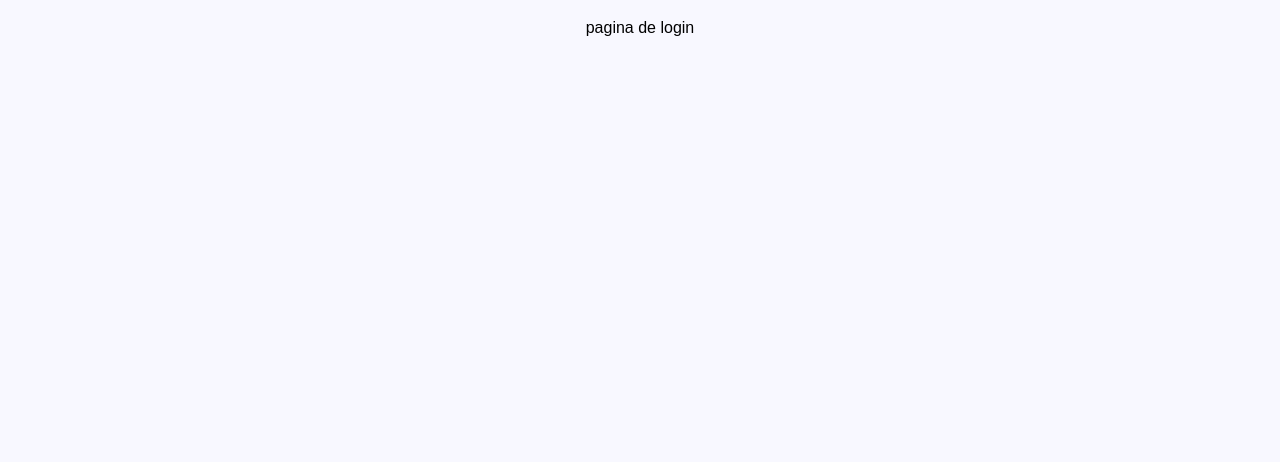
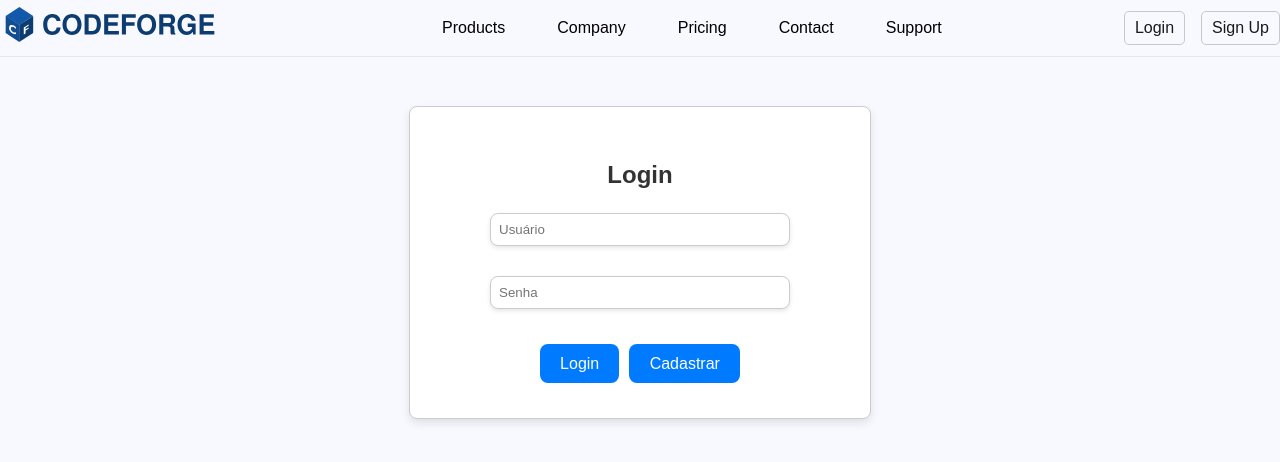
Before and after one commit to Code-Forge-Builders/codeforge-website, a React (Vite) app: page /#/login in a window 1280 px wide. Shown: the top 462 px of the page. Built offline with nearby package versions, Linux system fonts and the light colour scheme; a web font is replaced by a local one.

Commit message:
tela de login feita

```diff
--- a/src/App.css
+++ b/src/App.css
@@ -1,8 +1,8 @@
+
 #root {
   max-width: 1280px;
   width: 100%;
-  margin: 0 auto;
-  padding: 1rem;
+  padding: 0 !important;
   text-align: center;
 }
 
--- /dev/null
+++ b/src/components/LoginForm/LoginForm.css
@@ -0,0 +1,40 @@
+/* src/components/LoginForm.css */
+.form-container {
+    max-width: 400px;
+    margin: 50px auto;
+    padding: 30px;
+    border: 1px solid #ccc;
+    border-radius: 8px;
+    background-color: #ffffff;
+    box-shadow: 0 4px 8px rgba(0, 0, 0, 0.1);
+  }
+
+  .form-container h2 {
+    text-align: center;
+    margin-bottom: 20px;
+    color: #333;
+    font-size: 24px;
+  }
+
+  .form-group {
+    display: flex;
+    flex-direction: column;
+    margin-bottom: 20px;
+
+  }
+  .form-container-buttons{
+    display: flex;
+    flex-direction: row;
+    align-items: center;
+    justify-content: center;
+
+  }
+  .form-container-button{
+    margin: 5px;
+  }
+  button{
+    background-color: #007bff !important;
+  }
+  button:hover {
+    background-color: #0056b3 !important;
+  }
--- /dev/null
+++ b/src/components/LoginForm/index.tsx
@@ -0,0 +1,57 @@
+import React, {useState} from 'react';
+import './LoginForm.css'
+import Login from '../../pages/Login';
+
+interface LoginFormProps {
+    onLogin: (username: string, password: string) => void;
+  }
+
+  const LoginForm: React.FC<LoginFormProps> = ({ onLogin }) => {
+    const [username, setUsername] = useState('');
+    const [password, setPassword] = useState('');
+
+    const handleSubmit = (event: React.FormEvent) => {
+      event.preventDefault();
+      onLogin(username, password);
+    };
+
+    return (
+      <div className='form-container'>
+        <div className='form-container-tittle'>
+        <h2>Login</h2>
+        </div>
+      <form onSubmit={handleSubmit}>
+        <div className='form-group'>
+          <input
+            placeholder='Usuário'
+            type="text"
+            id="username"
+            value={username}
+            onChange={(e) => setUsername(e.target.value)}
+            required
+          />
+        </div>
+        <div className='form-group'>
+          <input
+            placeholder='Senha'
+            type="password"
+            id="password"
+            value={password}
+            onChange={(e) => setPassword(e.target.value)}
+            required
+          />
+        </div>
+        <div className='form-container-buttons'>
+          <div className='form-container-button'>
+            <button type="submit" value="login">Login</button>
+          </div>
+          <div className='form-container-button'>
+            <button type="submit" value="cadastrar">Cadastrar</button>
+          </div>
+        </div>
+      </form>
+      </div>
+    );
+  };
+
+  export default LoginForm;
--- a/src/components/MainHeader/MainHeader.css
+++ b/src/components/MainHeader/MainHeader.css
@@ -1,8 +1,10 @@
+
 .main-header {
     display: flex;
     flex-direction: row;
     justify-content: space-between;
     align-items: center;
+    box-shadow: 0 1px 0 rgba(0, 0, 0, 0.08);
 }
 
 .main-header .logo-img {
--- a/src/components/MainHeader/index.tsx
+++ b/src/components/MainHeader/index.tsx
@@ -3,6 +3,7 @@ import './MainHeader.css'
 
 const MainHeader: React.FC = () => {
     return (
+
         <div className='main-header'>
             <a href="#" className='logo-link'><img className='logo-img' src="assets/logo.svg" alt="logo" /></a>
             <ul className="main-menu">
@@ -17,6 +18,7 @@ const MainHeader: React.FC = () => {
                 <a href="#signup" id="signup">Sign Up</a>
             </div>
         </div>
+
     );
 };
 
--- a/src/pages/Home/Home.css
+++ b/src/pages/Home/Home.css
@@ -1,7 +1,7 @@
 #root {
   max-width: 1280px;
   width: 100%;
-  margin: 0 auto;
+  margin: 0;
   padding: 1rem;
   text-align: center;
 }
--- a/src/pages/Login/Login.css
+++ b/src/pages/Login/Login.css
@@ -0,0 +1,27 @@
+/* src/App.css */
+form {
+    display: flex;
+    flex-direction: column;
+    max-width: 300px;
+    margin: auto;
+  }
+
+  input {
+    padding: 8px;
+    margin-bottom: 10px;
+    border-radius: 8px;
+    border: 1px solid #ccc;
+    box-shadow: 0 2px 4px rgba(0, 0, 0, 0.1);
+  }
+
+  button {
+    padding: 10px;
+    background-color: #007bff;
+    color: white;
+    border: none;
+    cursor: pointer;
+  }
+
+  button:hover {
+    background-color: #0056b3;
+  }
--- a/src/pages/Login/index.tsx
+++ b/src/pages/Login/index.tsx
@@ -1,12 +1,22 @@
+// src/pages/Login.tsx
+import React from 'react';
+import LoginForm from '../../components/LoginForm';
+import './Login.css'
+import MainHeader from '../../components/MainHeader';
 
-import './Login.css'
+const Login: React.FC = () => {
+  const handleLogin = (username: string, password: string) => {
+    // Lógica de autenticação aqui
+    console.log('Login attempt:', { username, password });
+  };
 
-function Login() {
   return (
-    <>
-  pagina de login
-    </>
-  )
-}
+      <>
+      <MainHeader/>
+      <LoginForm onLogin={handleLogin} />
+      </>
 
-export default Login
+  );
+};
+
+export default Login;
```
